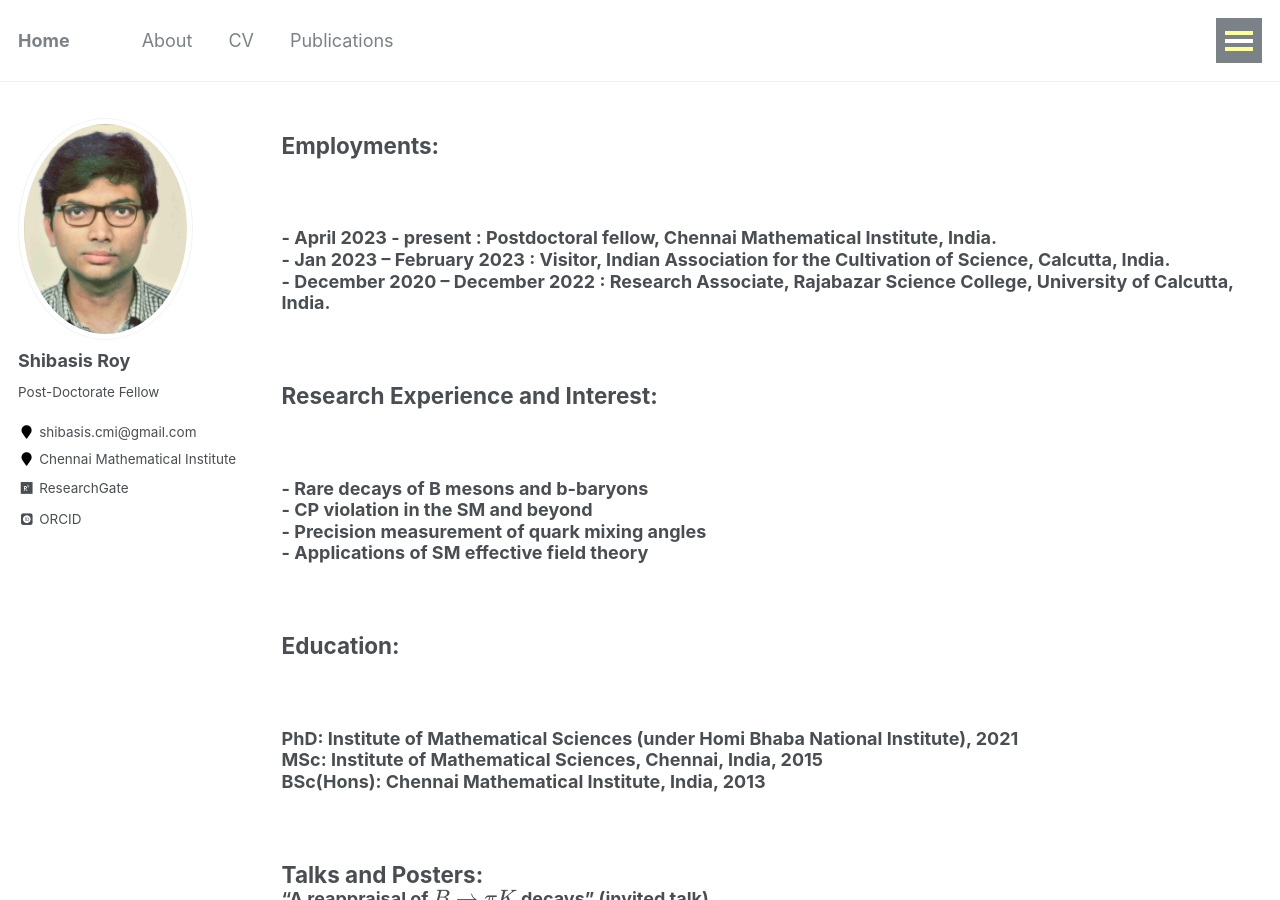
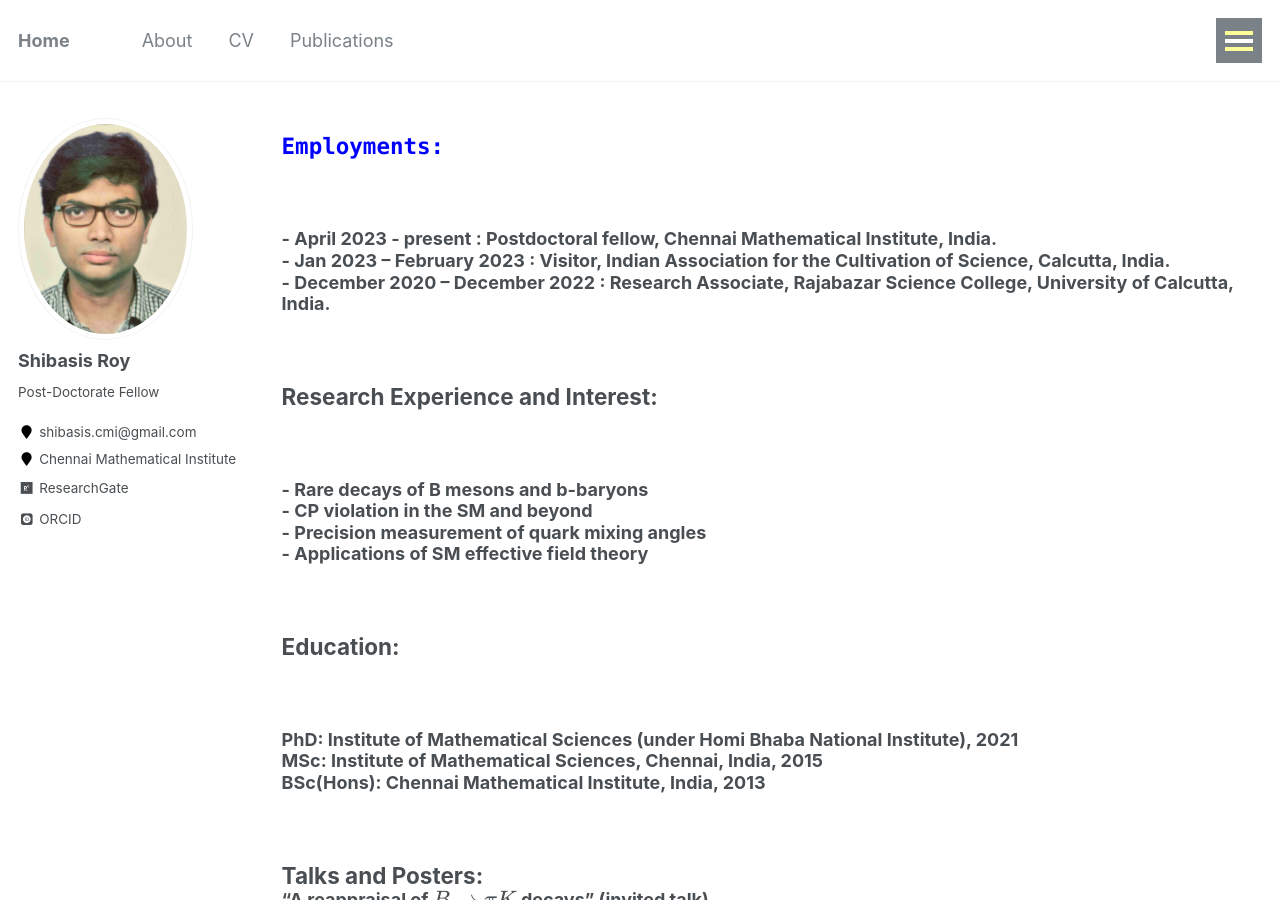
Before and after one commit to shibasisr/shibasisr.github.io, a Jekyll site: the page built from _pages/about.md, in a window 1280 px wide and 900 px high. Built offline with Jekyll 4.4.1, drawn with Linux system fonts in a browser that asks for light colours; some web fonts are replaced; a script bundle is joined from its source files by our own code; library files that are not in the unit come from our copies; formulas are drawn with MathJax 3.

Commit message:
Update about.md

```diff
--- a/_pages/about.md
+++ b/_pages/about.md
@@ -13,7 +13,7 @@ h2, h3, h4, h5, h6 {margin: 0;}
 
 
 
-## Employments:
+## <code style="color : Blue">Employments:</code>
 <br/>
 
 ### - April 2023 - present : Postdoctoral fellow, Chennai Mathematical Institute, India.
```
